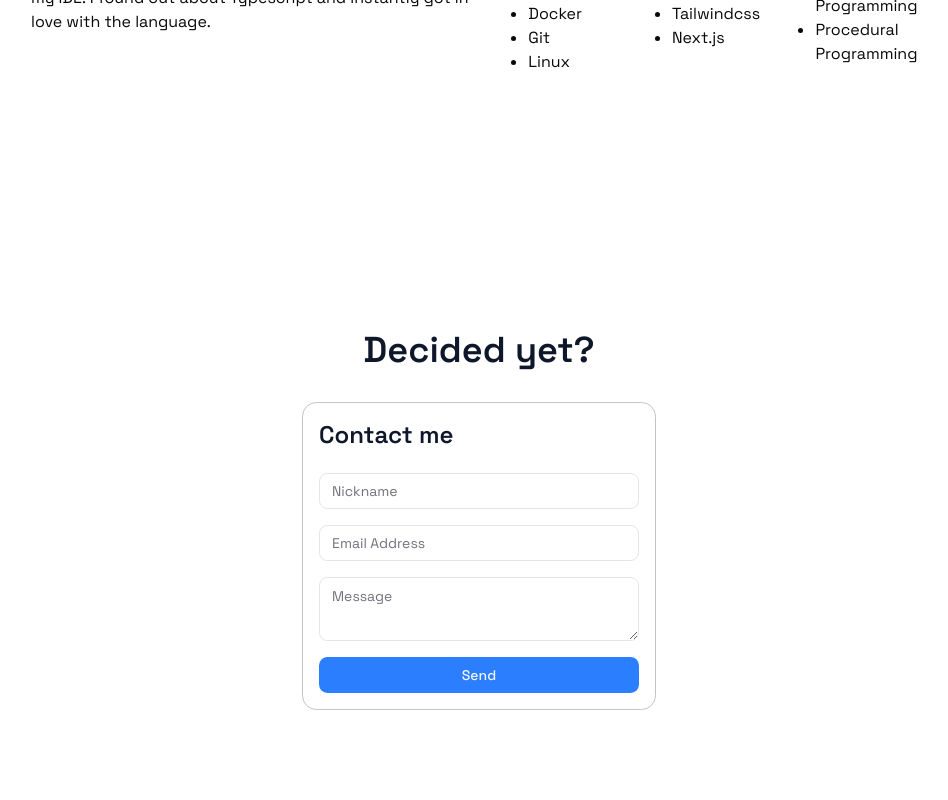
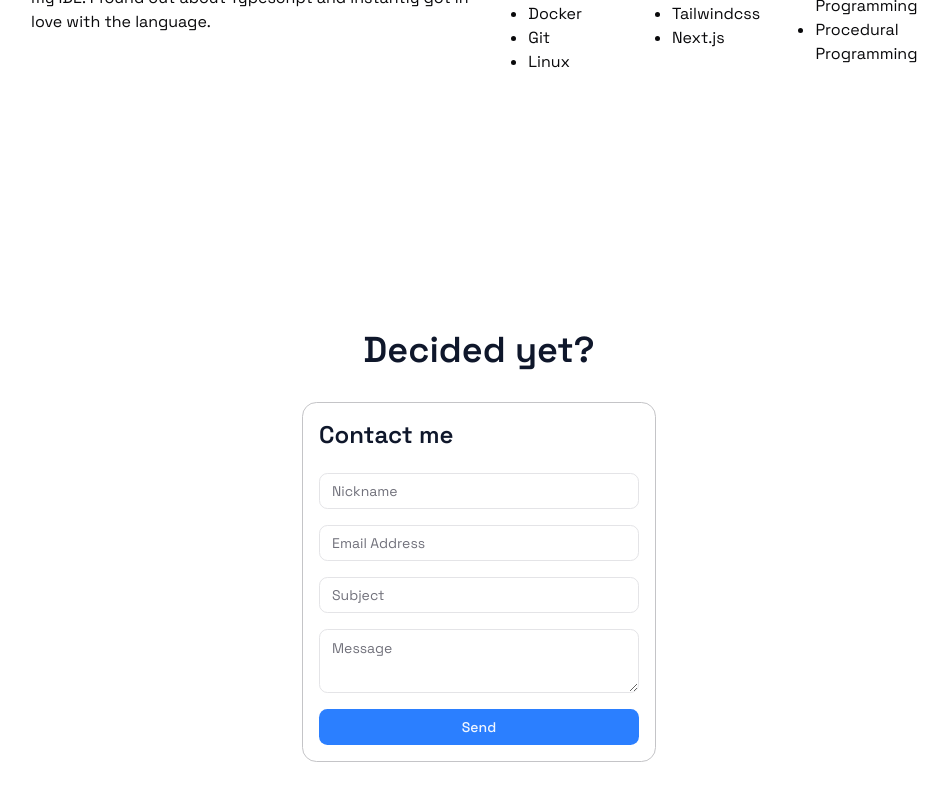
Before and after one commit to smlxdesign/portfolio, a Next.js app: page / in a window 1280 px wide. Shown: the part 1375-2175 px from the top of the page, without its empty margins (161-1109 px from the left). Built offline with nearby package versions, Linux system fonts and the light colour scheme; no server answers.

Commit message:
actually send the emails straight to my inbox 💯

```diff
--- a/package.json
+++ b/package.json
@@ -24,6 +24,7 @@
 		"next": "^15.2.3",
 		"react": "^19.0.0",
 		"react-dom": "^19.0.0",
+		"resend": "^4.6.0",
 		"tailwind-merge": "^3.3.1",
 		"zod": "^3.25.71"
 	},
--- a/src/app/actions.ts
+++ b/src/app/actions.ts
@@ -4,7 +4,9 @@ import {
 	ServerValidateError,
 	createServerValidate,
 } from "@tanstack/react-form/nextjs";
+import { Resend } from "resend";
 import { formOptions, formSchema } from "~/data/form";
+import { env } from "~/env";
 
 const serverValidate = createServerValidate({
 	...formOptions,
@@ -15,11 +17,21 @@ export async function submitForm(prev: unknown, formData: FormData) {
 	try {
 		const validatedData = await serverValidate(formData);
 		console.log(validatedData);
+
+		const resend = new Resend(env.RESEND_API_KEY);
+
+		await resend.emails.send({
+			from: env.RESEND_FROM_ADDRESS,
+			replyTo: validatedData.email,
+			to: env.RESEND_TO_ADDRESS,
+			subject: validatedData.subject,
+			text: validatedData.message,
+		});
 	} catch (error) {
 		if (error instanceof ServerValidateError) {
 			return error.formState;
 		}
 
-		throw error;
+		throw `Error sending email: ${error}`;
 	}
 }
--- a/src/components/contact-form.tsx
+++ b/src/components/contact-form.tsx
@@ -94,6 +94,27 @@ export function ContactForm() {
 							</div>
 						)}
 					</form.AppField>
+					<form.AppField name="subject">
+						{(field) => (
+							<div className="flex flex-col gap-1">
+								<field.Input
+									placeholder="Subject"
+									type="text"
+									onChange={(event) => field.handleChange(event.target.value)}
+									id={field.name}
+									name={field.name}
+									value={field.state.value}
+								/>
+								{!field.state.meta.isValid && field.state.meta.isTouched && (
+									<InlineError>
+										{field.state.meta.errors.map(
+											(error) => error?.message,
+										)[0] ?? null}
+									</InlineError>
+								)}
+							</div>
+						)}
+					</form.AppField>
 					<form.AppField name="message">
 						{(field) => (
 							<div className="flex flex-col gap-1">
--- a/src/data/form.ts
+++ b/src/data/form.ts
@@ -10,6 +10,10 @@ export const formSchema = z.object({
 		.email()
 		.min(3, "Email must be longer than 3 characters")
 		.max(100, "Name must not be longer than 100 characters"),
+	subject: z
+		.string()
+		.min(3, "Subject must be longer than 3 characters")
+		.max(100, "Subject must not be longer than 100 characters"),
 	message: z.string().min(3, "Message must be longer than 3 characters"),
 });
 export type formSchema = z.infer<typeof formSchema>;
@@ -18,6 +22,7 @@ export const formOptions = tanstackFormOptions({
 	defaultValues: {
 		name: "",
 		email: "",
+		subject: "",
 		message: "",
 	},
 });
--- a/src/env.js
+++ b/src/env.js
@@ -9,6 +9,8 @@ export const env = createEnv({
 	server: {
 		NODE_ENV: z.enum(["development", "test", "production"]),
 		RESEND_API_KEY: z.string().min(3),
+		RESEND_FROM_ADDRESS: z.string().email().min(3),
+		RESEND_TO_ADDRESS: z.string().email().min(3),
 	},
 
 	/**
@@ -27,6 +29,8 @@ export const env = createEnv({
 	runtimeEnv: {
 		NODE_ENV: process.env.NODE_ENV,
 		RESEND_API_KEY: process.env.RESEND_API_KEY,
+		RESEND_FROM_ADDRESS: process.env.RESEND_FROM_ADDRESS,
+		RESEND_TO_ADDRESS: process.env.RESEND_TO_ADDRESS,
 		// NEXT_PUBLIC_CLIENTVAR: process.env.NEXT_PUBLIC_CLIENTVAR,
 	},
 	/**
```
Also changed, not shown: 2 other files (tests, documents, lock files or other folders).
